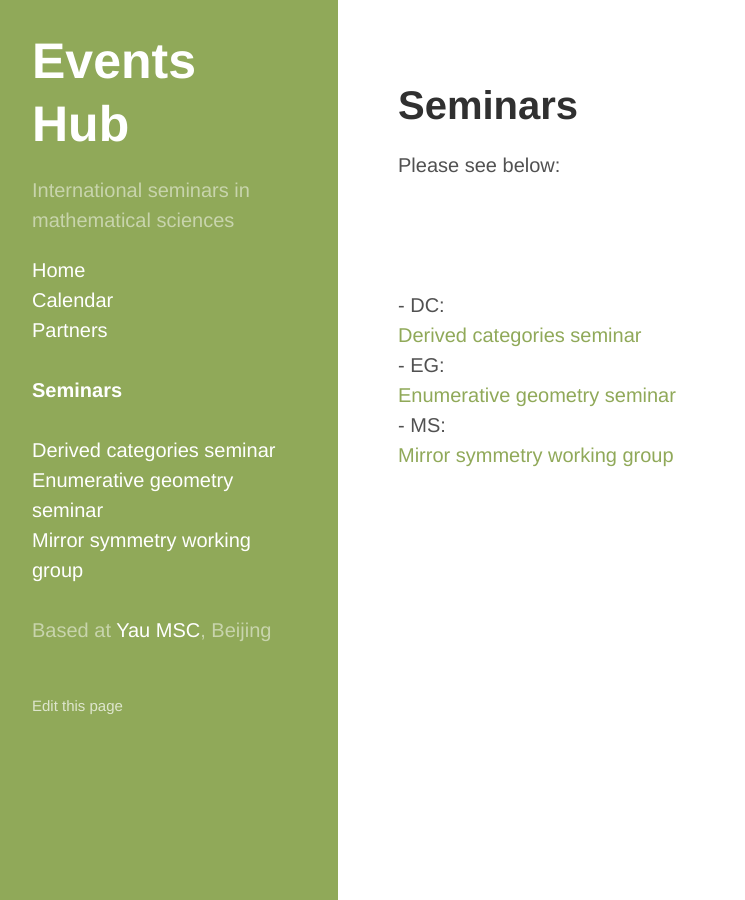
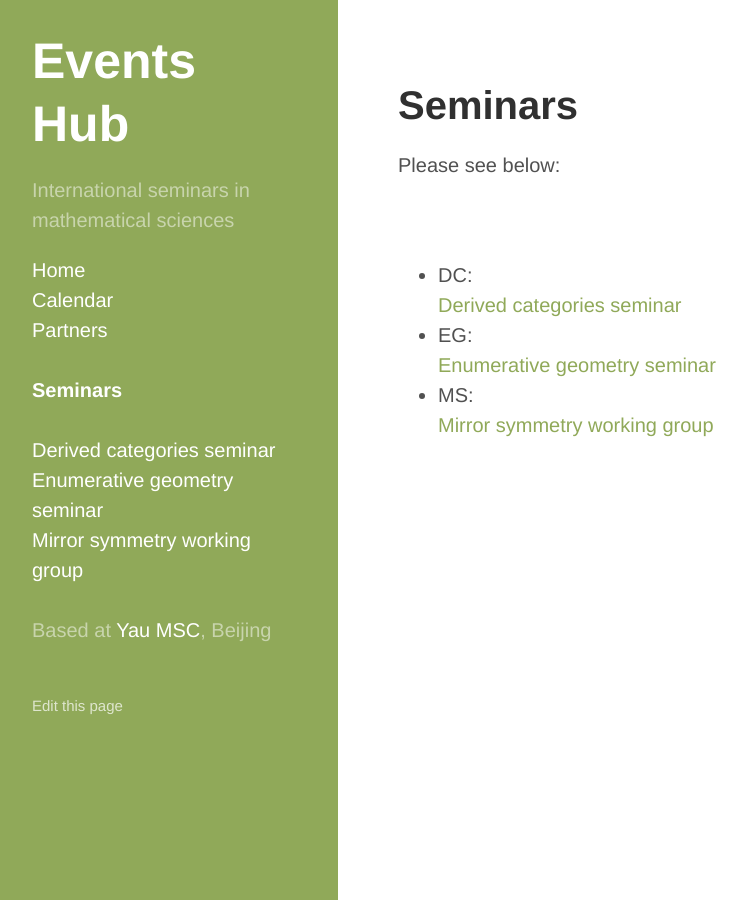
Before and after one commit to yau-msc-events/yau-msc-events.github.io, a Jekyll site: the page built from seminars.md, in a window 1280 px wide. Shown: the whole page, without its empty margins (2-747 px from the left). Built offline with Jekyll 4.4.1, drawn with Linux system fonts in a browser that asks for light colours.

Commit message:
Update seminarlist.html

```diff
--- a/_includes/seminarlist.html
+++ b/_includes/seminarlist.html
@@ -3,12 +3,13 @@
         `layout: page` then `layout: seminarpage` in the front-matter. See readme for usage.
       {% endcomment %}
 
-      <br>
+      <ul>
       {% assign pages_list = site.pages | sort:"name" %}
       {% for node in pages_list %}
         {% if node.title != null %}
           {% if node.layout == "seminarpage" %}
-            - {{ node.code }}: <a class="sidebar-nav-item{% if page.url == node.url %} active{% endif %}" href="{{ site.baseurl }}{{ node.url }}">{{ node.title }}</a>
+            <li> {{ node.code }}: <a class="sidebar-nav-item{% if page.url == node.url %} active{% endif %}" href="{{ site.baseurl }}{{ node.url }}">{{ node.title }}</a></li>
           {% endif %}
         {% endif %}
       {% endfor %}
+      </ul>
```
